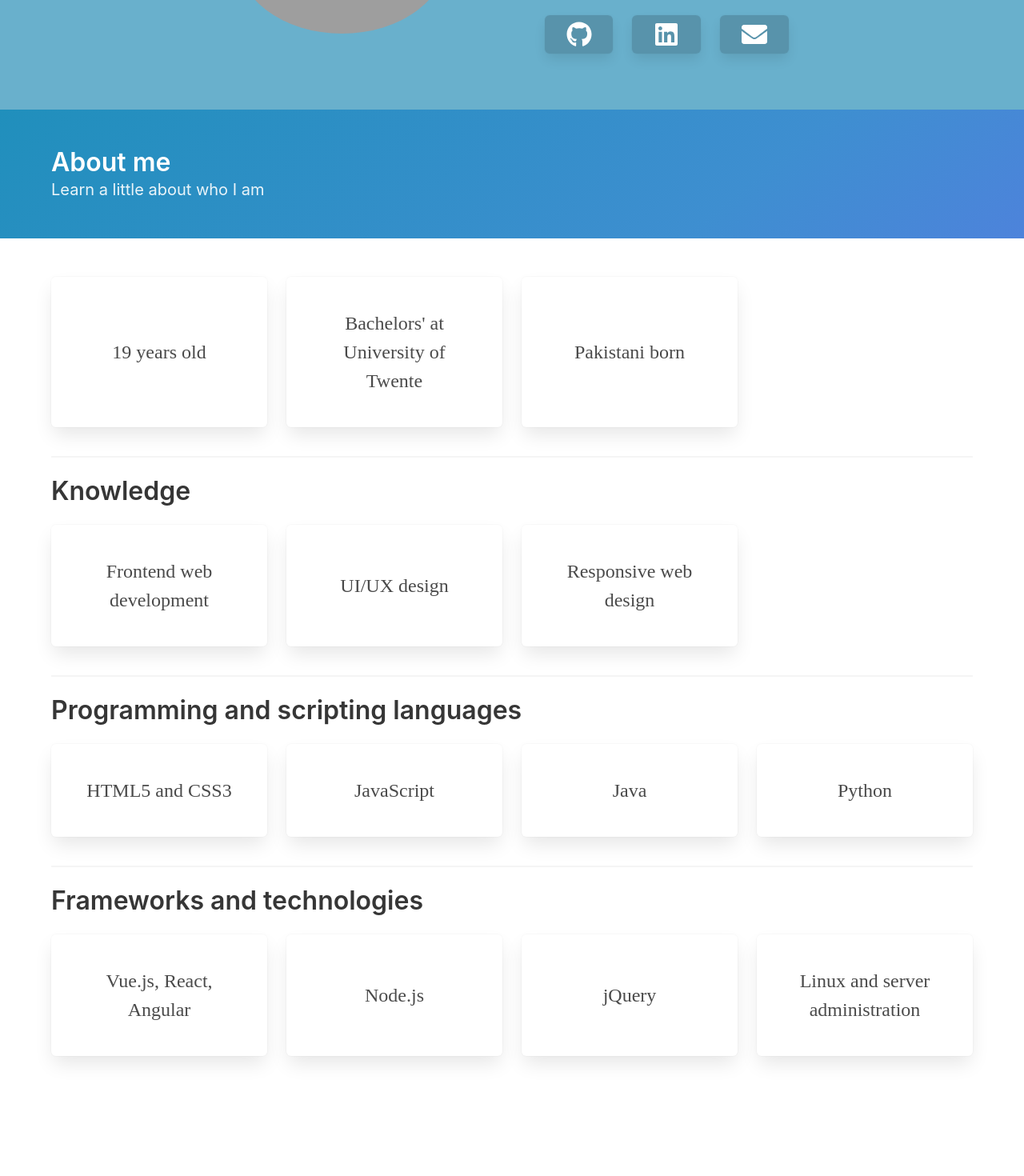
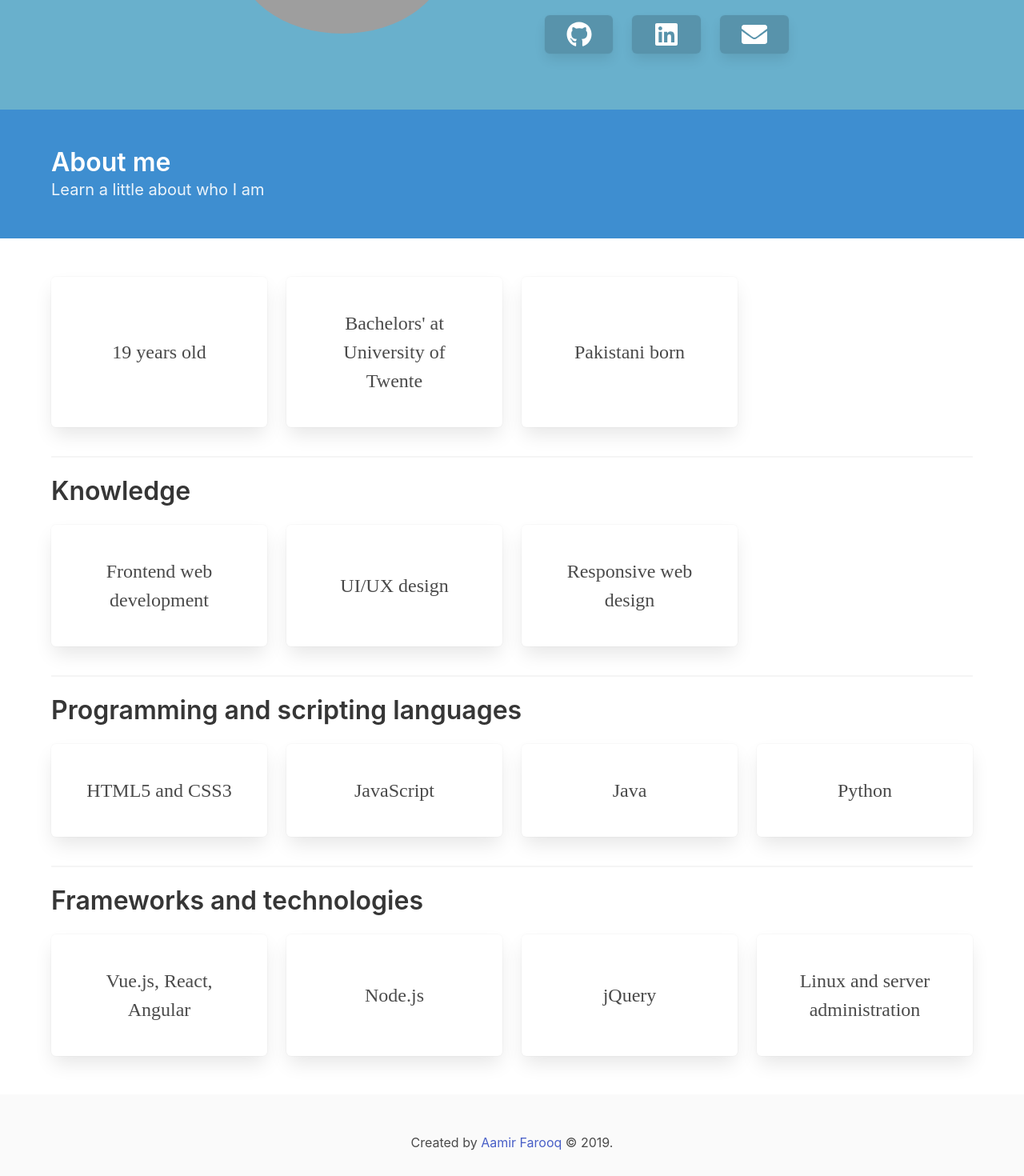
Before and after one commit to SlimShadyIAm/portfolio-vue, a Vue app: page /#/ in a window 1280 px wide. Shown: the part 300-1770 px from the top of the page at 80% size. Before the commit the page ends 1668 px from the top, so only its background shows below. Built offline with nearby package versions, Linux system fonts and the light colour scheme; grey boxes are pictures that could not be loaded; a web font is replaced by a local one.

Commit message:
Added footer

```diff
--- a/src/components/About.vue
+++ b/src/components/About.vue
@@ -1,6 +1,6 @@
 <template>
 	<div id="about">
-		<HeroIntro title="About me" subtitle="Learn a little about who I am" kind="is-info is-bold" />
+		<HeroIntro title="About me" subtitle="Learn a little about who I am" kind="is-info" />
 		<section class="section">
 			<Tiles />
 		</section>
--- /dev/null
+++ b/src/components/Footer.vue
@@ -0,0 +1,19 @@
+<template>
+    <footer class="footer">
+        <div class="content has-text-centered">
+            <p>
+                Created by <a href="https://github.com/SlimShadyIAm.com">Aamir Farooq</a> &copy; 2019.
+            </p>
+        </div>
+    </footer>
+</template>
+
+<script>
+export default {
+    name: 'Footer'
+}
+</script>
+
+<style>
+
+</style>
--- a/src/views/Home.vue
+++ b/src/views/Home.vue
@@ -2,18 +2,21 @@
   <div class="home">
     <HeroHome />
     <About />
+    <Footer />
   </div>
 </template>
 
 <script>
 import HeroHome from '@/components/HeroHome';
 import About from '@/components/About';
+import Footer from '@/components/Footer';
 
 export default {
   name: 'home',
   components: {
     HeroHome,
-    About
+    About,
+    Footer
   }
 }
 </script>
--- a/src/views/PastWork.vue
+++ b/src/views/PastWork.vue
@@ -1,20 +1,24 @@
 <template>
     <div class="work">
-        <HeroIntro title="My Previous Work" subtitle="A showcase of my past designs, projects" kind="is-info is-bold" />
+        <HeroIntro title="My Previous Work" subtitle="A showcase of my past designs, projects" kind="is-info" />
         <div class="container">
             <WorkObjects />
         </div>
+        <Footer />
     </div>
 </template>
 
 <script>
     import HeroIntro from '@/components/HeroIntro'
     import WorkObjects from '@/components/WorkObjects'
+    import Footer from '@/components/Footer'
 
 export default {
     name: 'PastWork',
     components: {
-        HeroIntro, WorkObjects
+        HeroIntro,
+        WorkObjects,
+        Footer
     }
 }
 </script>
```
